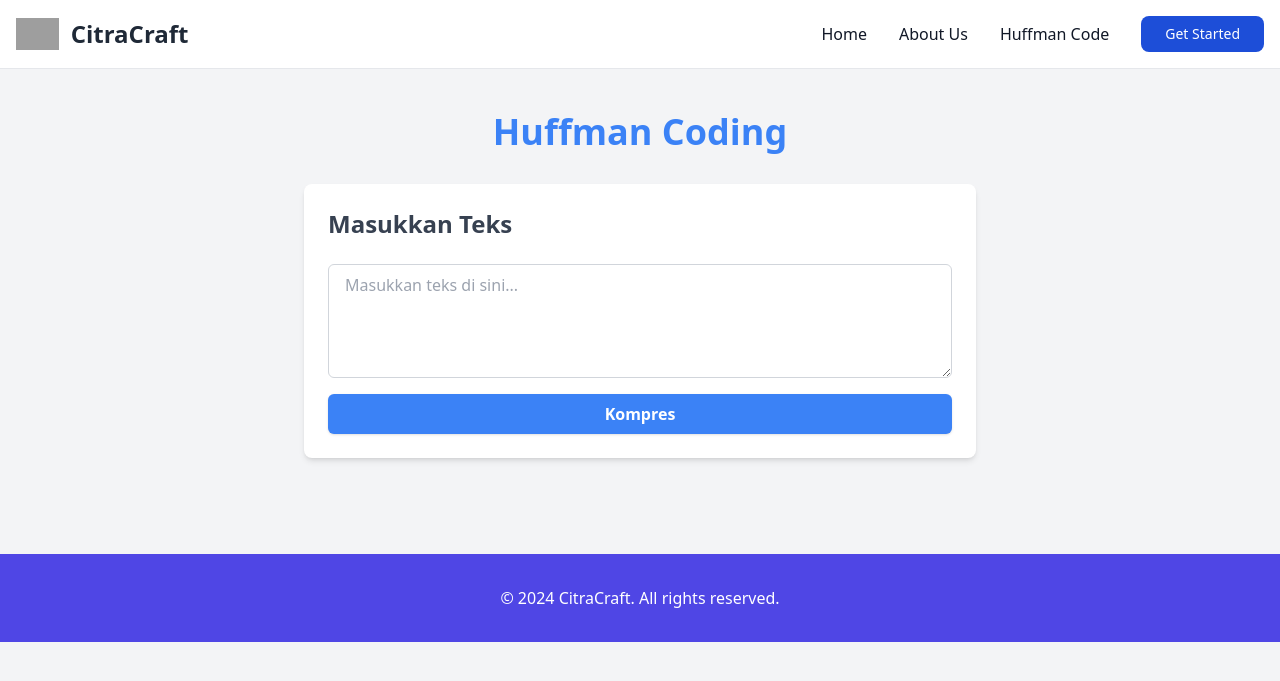
After one commit to aliencyy/PengolahanCitra, a Flask app: page /huffman in a window 1280 px wide. The commit adds this page. Shown: the top 681 px of the page. Run offline with Flask 3, Linux system fonts and the light colour scheme; style sheets or scripts are compiled from the project's sources; grey boxes are pictures that could not be loaded.

Commit message:
add huffman code

```diff
--- a/app.py
+++ b/app.py
@@ -10,6 +10,10 @@ import matplotlib.pyplot as plt
 from io import BytesIO
 import base64
 from PIL import Image
+from scipy import ndimage
+import networkx as nx
+from collections import Counter
+import heapq
 
 app = Flask(__name__, static_folder='src', static_url_path='')
 app.secret_key = 'your_secret_key'
@@ -53,7 +57,7 @@ def upload_file():
             morphed_img_base64 = None
             scaled_images_data = []
             morph_description = None
-            restored_img_base64 = None
+            noise_img_base64 = None
             restored_img_base64 = None
 
             if image_type == 'grayscale':
@@ -507,8 +511,435 @@ def perspective_transform():
 
     return jsonify({'error': 'Invalid data'}), 400
 
+class Node:
+    def __init__(self, char, freq):
+        self.char = char
+        self.freq = freq
+        self.left = None
+        self.right = None
+
+    def __lt__(self, other):
+        return self.freq < other.freq
 
 
+# Build Huffman Tree
+def build_huffman_tree(data):
+    if not data:
+        return None
+
+    frequency = Counter(data)
+    heap = [Node(char, freq) for char, freq in frequency.items()]
+    heapq.heapify(heap)
+
+    while len(heap) > 1:
+        left = heapq.heappop(heap)
+        right = heapq.heappop(heap)
+        merged = Node(None, left.freq + right.freq)
+        merged.left = left
+        merged.right = right
+        heapq.heappush(heap, merged)
+
+    return heap[0]  # Root of the tree
+
+
+# Generate Huffman Codes
+def generate_huffman_codes(root, current_code="", codes={}):
+    if root is None:
+        return
+
+    if root.char is not None:  # Leaf node
+        codes[root.char] = current_code
+
+    generate_huffman_codes(root.left, current_code + "0", codes)
+    generate_huffman_codes(root.right, current_code + "1", codes)
+
+    return codes
+
+
+# Draw Huffman Tree with matplotlib and networkx
+def draw_huffman_tree(root):
+    def add_edges(graph, node, parent=None, label=""):
+        if node:
+            node_label = f"{node.char} ({node.freq})" if node.char else f"{node.freq}"
+            graph.add_node(id(node), label=node_label)
+
+            if parent:
+                graph.add_edge(id(parent), id(node), label=label)
+
+            add_edges(graph, node.left, node, "0")
+            add_edges(graph, node.right, node, "1")
+
+    def hierarchy_pos(G, root, width=1.0, vert_gap=0.2, vert_loc=0, xcenter=0.5):
+        """
+        Generate a hierarchical layout for tree-like graphs.
+        """
+        pos = {root: (xcenter, vert_loc)}
+        children = list(G.successors(root))
+        if not children:
+            return pos
+        dx = width / len(children)
+        nextx = xcenter - width / 2 - dx / 2
+        for child in children:
+            nextx += dx
+            pos.update(
+                hierarchy_pos(
+                    G, child, width=dx, vert_gap=vert_gap, vert_loc=vert_loc - vert_gap, xcenter=nextx
+                )
+            )
+        return pos
+
+    G = nx.DiGraph()
+    add_edges(G, root)
+
+    # Posisi node dalam tata letak hierarkis
+    pos = hierarchy_pos(G, id(root))
+    labels = nx.get_node_attributes(G, 'label')
+    edge_labels = nx.get_edge_attributes(G, 'label')
+
+    # Plot graf menggunakan matplotlib
+    plt.figure(figsize=(12, 8))
+    nx.draw(G, pos, with_labels=False, node_size=2000, node_color='skyblue', font_size=10, arrows=True)
+    nx.draw_networkx_labels(G, pos, labels=labels, font_size=12, font_color='black')
+    nx.draw_networkx_edge_labels(G, pos, edge_labels=edge_labels, font_size=10)
+    plt.title("Huffman Tree")
+    plt.axis("off")
+
+    # Simpan grafik ke file
+    tree_image_path = os.path.join(app.config['UPLOAD_FOLDER'], "huffman_tree.png")
+    plt.savefig(tree_image_path, format="png")
+    plt.close()
+
+    return "static/uploads/huffman_tree.png"
+
+
+# Huffman route
+@app.route('/huffman', methods=['GET', 'POST'])
+def huffman():
+    if request.method == 'POST':
+        text_to_compress = request.form.get('text_to_compress', '')
+        if not text_to_compress:
+            flash("Teks tidak boleh kosong!")
+            return redirect(url_for('huffman'))
+
+        # Huffman Coding
+        root = build_huffman_tree(text_to_compress)
+        huffman_dict = generate_huffman_codes(root)
+        encoded_data = "".join(huffman_dict[char] for char in text_to_compress)
+        decoded_data = text_to_compress  # Decoded langsung sama dengan input
+
+        # Generate Huffman Tree Image
+        huffman_tree_image = draw_huffman_tree(root)
+
+        return render_template(
+            'huffman.html',
+            original_text=text_to_compress,
+            encoded_data=encoded_data,
+            decoded_data=decoded_data,
+            huffman_dict=huffman_dict,
+            huffman_tree_image=huffman_tree_image
+        )
+
+    return render_template('huffman.html')
+
+
+def add_noise(image, noise_type):
+    """Tambahkan noise ke gambar"""
+    if noise_type == 'salt_and_pepper':
+        # Salt and Pepper Noise menggunakan metode impulse noise
+        # Buat noise dengan ukuran sama dengan gambar asli
+        impulse_noise = np.zeros((image.shape[0], image.shape[1]), dtype=np.uint8)
+
+        # Gunakan threshold untuk membuat noise biner
+        # Anda bisa sesuaikan parameter threshold
+        ret, impulse_noise = cv2.threshold(
+            np.random.randint(0, 256, image.shape, dtype=np.uint8),
+            250,  # Threshold tinggi
+            255,  # Nilai maksimum
+            cv2.THRESH_BINARY
+        )
+
+        # Kurangi intensitas noise
+        impulse_noise = (impulse_noise * 0.5).astype(np.uint8)
+
+        # Tambahkan noise ke gambar asli
+        noisy_image = cv2.add(image, impulse_noise)
+
+        return noisy_image
+
+    if noise_type == 'gaussian':
+        # Buat array kosong dengan ukuran sama persis dengan gambar
+        # Ini akan menjadi tempat kita membuat noise
+        noise = np.zeros(image.shape[:2], dtype=np.uint8)
+
+        # Membuat noise Gaussian menggunakan cv2.randn()
+        # Parameter:
+        # - noise: array yang akan diisi noise
+        # - 255: mean (pusat distribusi noise)
+        # - 150: standar deviasi (sebaran noise)
+        cv2.randn(noise, 255, 150)
+
+        # Kurangi intensitas noise dengan mengalikan 0.5
+        # Ini membuat noise tidak terlalu kuat
+        noise = (noise * 0.5).astype(np.uint8)
+
+        # Untuk gambar berwarna (RGB)
+        if len(image.shape) == 3:
+            # Buat salinan gambar
+            noisy_image = image.copy()
+
+            # Tambahkan noise ke setiap channel warna
+            for i in range(image.shape[2]):
+                noisy_image[:,:,i] = cv2.add(noisy_image[:,:,i], noise)
+
+            return noisy_image
+
+        # Untuk gambar hitam putih (single channel)
+        else:
+            # Tambahkan noise langsung ke gambar
+            return cv2.add(image, noise)
+
+    if noise_type == 'speckle':
+        # Implementasi Speckle Noise yang lebih komprehensif
+
+        # Untuk gambar berwarna (multi-channel)
+        if len(image.shape) == 3:
+            noisy_image = image.copy().astype(np.float32)
+
+            # Generate noise untuk setiap channel
+            for i in range(image.shape[2]):
+                # Buat noise Gaussian dengan mean 0 dan standar deviasi 0.1
+                noise = np.random.normal(0, 0.1, image.shape[:2])
+
+                # Terapkan noise multiplicative
+                # Pixel baru = Pixel asli * (1 + noise)
+                noisy_image[:,:,i] = noisy_image[:,:,i] * (1 + noise)
+
+            # Clip nilai antara 0-255 dan kembalikan ke uint8
+            return np.clip(noisy_image, 0, 255).astype(np.uint8)
+
+        # Untuk gambar hitam putih (single channel)
+        else:
+            # Konversi ke float32 untuk perhitungan
+            noisy_image = image.astype(np.float32)
+
+            # Buat noise Gaussian dengan mean 0 dan standar deviasi 0.1
+            noise = np.random.normal(0, 0.1, image.shape)
+
+            # Terapkan noise multiplicative
+            # Pixel baru = Pixel asli * (1 + noise)
+            noisy_image = noisy_image * (1 + noise)
+
+            # Clip nilai antara 0-255 dan kembalikan ke uint8
+            return np.clip(noisy_image, 0, 255).astype(np.uint8)
+
+    if noise_type == 'periodic':
+        # Untuk gambar berwarna (multi-channel)
+        if len(image.shape) == 3:
+            noisy_image = image.copy().astype(np.float32)
+
+            # Generate periodic noise untuk setiap channel
+            for channel in range(image.shape[2]):
+                # Buat noise periodic dengan beberapa frekuensi
+                noise = np.zeros_like(image[:,:,channel], dtype=np.float32)
+
+                # Beberapa variasi frekuensi untuk mensimulasikan interferensi
+                frequencies = [
+                    (32, 50),   # Frekuensi horizontal
+                    (64, 30),   # Frekuensi vertikal
+                    (16, 40)    # Frekuensi diagonal
+                ]
+
+                for freq, amplitude in frequencies:
+                    for i in range(noise.shape[0]):
+                        for j in range(noise.shape[1]):
+                            # Kombinasi fungsi sinusoidal
+                            noise[i, j] += amplitude * np.sin(2 * np.pi * j / freq)
+
+                # Tambahkan noise ke channel
+                noisy_image[:,:,channel] = cv2.add(
+                    noisy_image[:,:,channel],
+                    noise
+                )
+
+            # Clip dan kembalikan ke uint8
+            return np.clip(noisy_image, 0, 255).astype(np.uint8)
+
+        # Untuk gambar hitam putih (single channel)
+        else:
+            # Konversi ke float32
+            noisy_image = image.astype(np.float32)
+
+            # Buat noise periodic
+            noise = np.zeros_like(image, dtype=np.float32)
+
+            # Beberapa variasi frekuensi untuk mensimulasikan interferensi
+            frequencies = [
+                (32, 50),   # Frekuensi horizontal
+                (64, 30),   # Frekuensi vertikal
+                (16, 40)    # Frekuensi diagonal
+            ]
+
+            for freq, amplitude in frequencies:
+                for i in range(noise.shape[0]):
+                    for j in range(noise.shape[1]):
+                        # Kombinasi fungsi sinusoidal
+                        noise[i, j] += amplitude * np.sin(2 * np.pi * j / freq)
+
+            # Tambahkan noise ke gambar
+            noisy_image = cv2.add(noisy_image, noise)
+
+            # Clip dan kembalikan ke uint8
+            return np.clip(noisy_image, 0, 255).astype(np.uint8)
+
+def restore_image(noisy_image, restoration_type):
+    """Pulihkan gambar dengan metode tertentu"""
+    if restoration_type == 'lowpass':
+        # Lowpass Filtering menggunakan uniform filter
+
+        # Untuk gambar berwarna (multi-channel)
+        if len(noisy_image.shape) == 3:
+            # Buat salinan gambar
+            restored_image = noisy_image.copy()
+
+            # Proses setiap channel
+            for i in range(noisy_image.shape[2]):
+                # Terapkan uniform filter
+                restored_image[:,:,i] = ndimage.uniform_filter(
+                    noisy_image[:,:,i],
+                    size=7  # Ukuran filter, bisa disesuaikan
+                )
+
+            return restored_image
+
+        # Untuk gambar hitam putih (single channel)
+        else:
+            # Terapkan uniform filter
+            return ndimage.uniform_filter(noisy_image, size=7)
+
+    elif restoration_type == 'median':
+        # Median Filtering
+        return cv2.medianBlur(noisy_image, 7)
+
+    if restoration_type == 'rank_order':
+        # Rank-Order Filtering menggunakan median filter dengan footprint khusus
+
+        # Definisikan footprint cross
+        cross = np.array([
+            [0, 1, 0],
+            [1, 1, 1],
+            [0, 1, 0]
+        ])
+
+        # Untuk gambar berwarna (multi-channel)
+        if len(noisy_image.shape) == 3:
+            # Buat salinan gambar
+            restored_image = noisy_image.copy()
+
+            # Proses setiap channel
+            for i in range(noisy_image.shape[2]):
+                # Terapkan median filter dengan footprint cross
+                restored_image[:,:,i] = ndimage.median_filter(
+                    noisy_image[:,:,i],
+                    footprint=cross
+                )
+
+            return restored_image
+
+        # Untuk gambar hitam putih (single channel)
+        else:
+            # Terapkan median filter dengan footprint cross
+            return ndimage.median_filter(noisy_image, footprint=cross)
+
+    if restoration_type == 'outlier':
+        # Definisikan kernel average
+        av = np.array([
+            [0, 1, 0],
+            [1, 1, 1],
+            [0, 1, 0]
+        ]) / 8.0
+
+        # Threshold untuk mendeteksi outlier
+        D = 0.2
+
+        # Untuk gambar berwarna (multi-channel)
+        if len(noisy_image.shape) == 3:
+            # Buat salinan gambar
+            restored_image = noisy_image.copy().astype(np.float32) / 255.0
+            restored_channels = []
+
+            # Proses setiap channel
+            for channel in cv2.split(restored_image):
+                # Konvolusi dengan kernel average
+                image_sp_av = ndimage.convolve(channel, av)
+
+                # Deteksi outlier
+                r = (np.abs(channel - image_sp_av) > D).astype(float)
+
+                # Rekonstruksi gambar
+                restored_channel = r * image_sp_av + (1 - r) * channel
+                restored_channels.append(restored_channel)
+
+            # Gabungkan channel dan kembalikan ke uint8
+            restored_image = cv2.merge(restored_channels)
+            return (restored_image * 255).astype(np.uint8)
+
+        # Untuk gambar hitam putih (single channel)
+        else:
+            # Konversi ke float
+            channel = noisy_image.astype(np.float32) / 255.0
+
+            # Konvolusi dengan kernel average
+            image_sp_av = ndimage.convolve(channel, av)
+
+            # Deteksi outlier
+            r = (np.abs(channel - image_sp_av) > D).astype(float)
+
+            # Rekonstruksi gambar
+            restored_channel = r * image_sp_av + (1 - r) * channel
+
+            # Kembalikan ke uint8
+            return (restored_channel * 255).astype(np.uint8)
+
+@app.route('/restoration', methods=['GET', 'POST'])
+def restoration():
+    if request.method == 'POST':
+        uploaded_file = request.files.get('image')
+
+        if uploaded_file is None or uploaded_file.filename == '':
+            flash('Tidak ada file yang diunggah', 'error')
+            return redirect(request.url)
+
+        if uploaded_file and allowed_file(uploaded_file.filename):
+            filename = secure_filename(uploaded_file.filename)
+            file_path = os.path.join(app.config['UPLOAD_FOLDER'], filename)
+            uploaded_file.save(file_path)
+
+            # Membaca gambar
+            img = cv2.imread(file_path)
+            if img is None:
+                flash('Gambar tidak berhasil dibaca', 'error')
+                return redirect(request.url)
+
+            # Melakukan pengolahan (contoh: blur)
+            processed_img = cv2.GaussianBlur(img, (5, 5), 0)
+            if processed_img is None or processed_img.size == 0:
+                flash('Proses gambar gagal', 'error')
+                return redirect(request.url)
+
+            # Menyimpan gambar yang telah diproses
+            output_path = os.path.join(app.config['UPLOAD_FOLDER'], 'processed_' + filename)
+            cv2.imwrite(output_path, processed_img)
+
+            # Menampilkan gambar yang telah diproses
+            return render_template('restoration.html', filename=filename, output_filename='processed_' + filename)
+
+        else:
+            flash('Jenis file tidak diperbolehkan', 'error')
+            return redirect(request.url)
+
+    return render_template('restoration.html',original_image=f'uploads/original_{filename}',
+                                   noisy_image=f'uploads/noisy_{filename}',
+                                   restored_image=f'uploads/restored_{filename}')
 
 @app.route('/')
 def homepage():
--- a/templates/homepage.html
+++ b/templates/homepage.html
@@ -231,6 +231,8 @@
                 <a href="#about"
                     class="text-gray-900 dark:text-white hover:text-blue-700 dark:hover:text-blue-400 font-medium">About
                     Us</a>
+                    <a href="{{ url_for('huffman') }}"
+                    class="text-gray-900 dark:text-white hover:text-blue-700 dark:hover:text-blue-400 font-medium">Huffman Code</a>
                 <button type="button"
                     class="text-white bg-blue-700 hover:bg-blue-800 focus:ring-4 focus:outline-none focus:ring-blue-300 font-medium rounded-lg text-sm px-6 py-2 dark:bg-blue-600 dark:hover:bg-blue-700 dark:focus:ring-blue-800"
                     onclick="window.location.href='process.html';">
--- /dev/null
+++ b/templates/huffman.html
@@ -0,0 +1,124 @@
+<!DOCTYPE html>
+<html lang="en">
+
+<head>
+    <meta charset="UTF-8">
+    <meta name="viewport" content="width=device-width, initial-scale=1.0">
+    <link href="{{ url_for('static', filename='output.css') }}" rel="stylesheet">
+    <title>Huffman Coding</title>
+</head>
+
+<body class="bg-gray-100 text-gray-800" style="padding-top: 64px;">
+    <!-- Navbar -->
+    <nav class="bg-white dark:bg-gray-900 fixed w-full z-20 top-0 border-b border-gray-200 dark:border-gray-600">
+        <div class="max-w-screen-xl mx-auto px-4 py-4 flex items-center justify-between">
+            <!-- Logo -->
+            <a href="{{ url_for('homepage') }}" class="flex items-center space-x-3">
+                <img src="https://flowbite.com/docs/images/logo.svg" class="h-8" alt="Flowbite Logo">
+                <span class="text-2xl font-semibold dark:text-white">CitraCraft</span>
+            </a>
+
+            <!-- Menu items - hidden on small screens -->
+            <div class="hidden md:flex items-center space-x-8">
+                <a href="{{ url_for('homepage') }}"
+                    class="text-gray-900 dark:text-white hover:text-blue-700 dark:hover:text-blue-400 font-medium">Home</a>
+                <a href="#about"
+                    class="text-gray-900 dark:text-white hover:text-blue-700 dark:hover:text-blue-400 font-medium">About
+                    Us</a>
+                    <a href="{{ url_for('huffman') }}"
+                    class="text-gray-900 dark:text-white hover:text-blue-700 dark:hover:text-blue-400 font-medium">Huffman Code</a>
+                <button type="button"
+                    class="text-white bg-blue-700 hover:bg-blue-800 focus:ring-4 focus:outline-none focus:ring-blue-300 font-medium rounded-lg text-sm px-6 py-2 dark:bg-blue-600 dark:hover:bg-blue-700 dark:focus:ring-blue-800"
+                    onclick="window.location.href='process.html';">
+                    Get Started
+                </button>
+            </div>
+
+            <!-- Hamburger menu button -->
+            <div class="md:hidden">
+                <button type="button"
+                    class="text-gray-500 dark:text-gray-400 hover:bg-gray-100 dark:hover:bg-gray-700 p-2 rounded-lg focus:outline-none"
+                    aria-controls="mobile-menu" aria-expanded="false">
+                    <svg class="w-6 h-6" xmlns="http://www.w3.org/2000/svg" fill="none" viewBox="0 0 24 24"
+                        stroke="currentColor">
+                        <path stroke-linecap="round" stroke-linejoin="round" stroke-width="2"
+                            d="M4 6h16M4 12h16M4 18h16" />
+                    </svg>
+                </button>
+            </div>
+        </div>
+
+        <!-- Mobile menu -->
+        <div class="md:hidden" id="mobile-menu">
+            <div class="px-2 pt-2 pb-3 space-y-1 sm:px-3">
+                <a href="homepage.html"
+                    class="block px-3 py-2 rounded-md text-base font-medium text-gray-900 dark:text-white hover:bg-gray-100 dark:hover:bg-gray-700">Home</a>
+                <a href="#about"
+                    class="block px-3 py-2 rounded-md text-base font-medium text-gray-900 dark:text-white hover:bg-gray-100 dark:hover:bg-gray-700">About
+                    Us</a>
+                <a href="process.html"
+                    class="block px-3 py-2 rounded-md text-base font-medium text-white bg-blue-700 hover:bg-blue-800">Get
+                    Started</a>
+            </div>
+        </div>
+    </nav>
+    <!-- End Navbar -->
+
+
+    <!-- Main Content -->
+    <div class="container mx-auto py-12">
+        <h1 class="text-4xl font-bold text-center text-blue-500 mb-8">Huffman Coding</h1>
+
+        <!-- Form -->
+        <div class="max-w-2xl mx-auto bg-white shadow-md rounded-lg p-6">
+            <h2 class="text-2xl font-semibold text-gray-700 mb-6">Masukkan Teks</h2>
+            <form method="POST" action="{{ url_for('huffman') }}" class="space-y-4">
+                <textarea name="text_to_compress" rows="4"
+                    class="block w-full text-gray-700 py-2 px-4 border border-gray-300 rounded-md focus:outline-none focus:ring-2 focus:ring-blue-500 focus:border-transparent"
+                    placeholder="Masukkan teks di sini..."></textarea>
+                <input type="submit" value="Kompres"
+                    class="w-full py-2 px-4 bg-blue-500 text-white font-semibold rounded-md shadow hover:bg-blue-600 cursor-pointer">
+            </form>
+        </div>
+
+        <!-- Output -->
+        {% if original_text %}
+        <div class="mt-8">
+            <h3 class="text-lg font-semibold text-gray-700">Hasil Huffman Coding</h3>
+            <div class="bg-gray-100 p-4 rounded-lg shadow">
+                <p><strong>Teks Asli:</strong> {{ original_text }}</p>
+                <p><strong>Teks Terkode:</strong> {{ encoded_data }}</p>
+                <p><strong>Teks Terdecode:</strong> {{ decoded_data }}</p>
+            </div>
+        </div>
+
+        <div class="mt-8">
+            <h3 class="text-lg font-semibold text-gray-700">Peta Huffman</h3>
+            <div class="bg-gray-100 p-4 rounded-lg shadow">
+                <ul>
+                    {% for char, code in huffman_dict.items() %}
+                    <li><strong>{{ char|e }}:</strong> {{ code }}</li>
+                    {% endfor %}
+                </ul>
+            </div>
+        </div>
+
+        {% if huffman_tree_image %}
+        <div class="mt-8">
+            <h3 class="text-lg font-semibold text-gray-700">Visualisasi Pohon Huffman</h3>
+            <img src="{{ huffman_tree_image }}" alt="Huffman Tree" class="mt-4 w-full rounded-lg shadow-lg">
+        </div>
+        {% endif %}
+        {% endif %}
+    </div>
+
+    <!-- Footer -->
+    <footer class="bg-indigo-600 text-white py-8 mt-12">
+        <div class="max-w-6xl mx-auto text-center">
+            <p>&copy; 2024 CitraCraft. All rights reserved.</p>
+        </div>
+    </footer>
+    <!-- End Footer -->
+</body>
+
+</html>
--- a/templates/process.html
+++ b/templates/process.html
@@ -35,6 +35,8 @@
                     <a href="#about"
                         class="text-gray-900 dark:text-white hover:text-blue-700 dark:hover:text-blue-400 font-medium">About
                         Us</a>
+                        <a href="{{ url_for('huffman') }}"
+                        class="text-gray-900 dark:text-white hover:text-blue-700 dark:hover:text-blue-400 font-medium">Huffman Code</a>
                     <button type="button"
                         class="text-white bg-blue-700 hover:bg-blue-800 focus:ring-4 focus:outline-none focus:ring-blue-300 font-medium rounded-lg text-sm px-6 py-2 dark:bg-blue-600 dark:hover:bg-blue-700 dark:focus:ring-blue-800"
                         onclick="window.location.href='process.html';">
@@ -71,7 +73,6 @@
             </div>
         </nav>
         <!-- End Navbar -->
-
     <!-- Main content -->
     <div class="container mx-auto py-12">
         <h1 class="text-4xl font-bold text-center text-blue-500 mb-8">Image Processor</h1>
```
Lines whose indentation alone changed are shown as unchanged.
